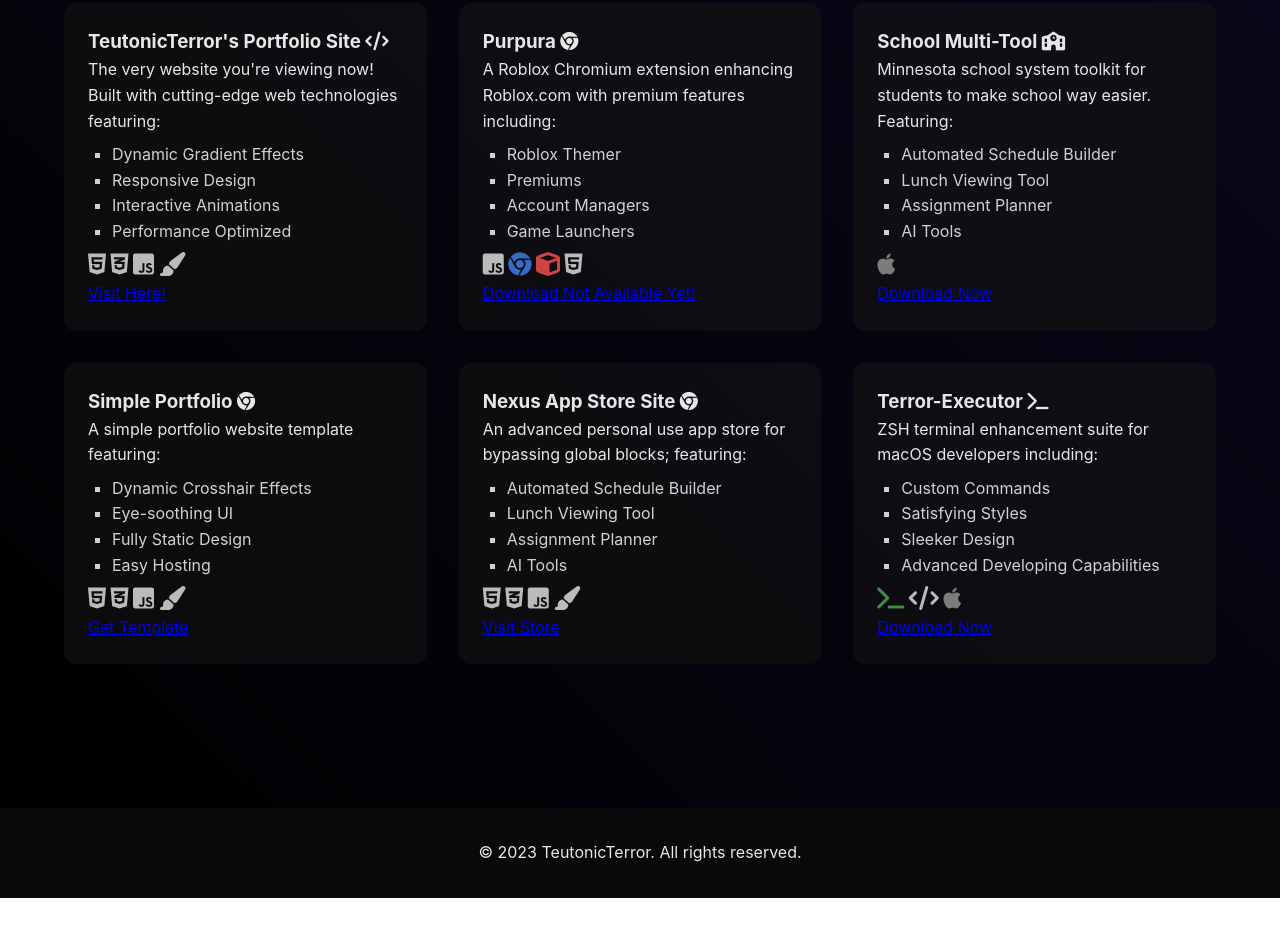
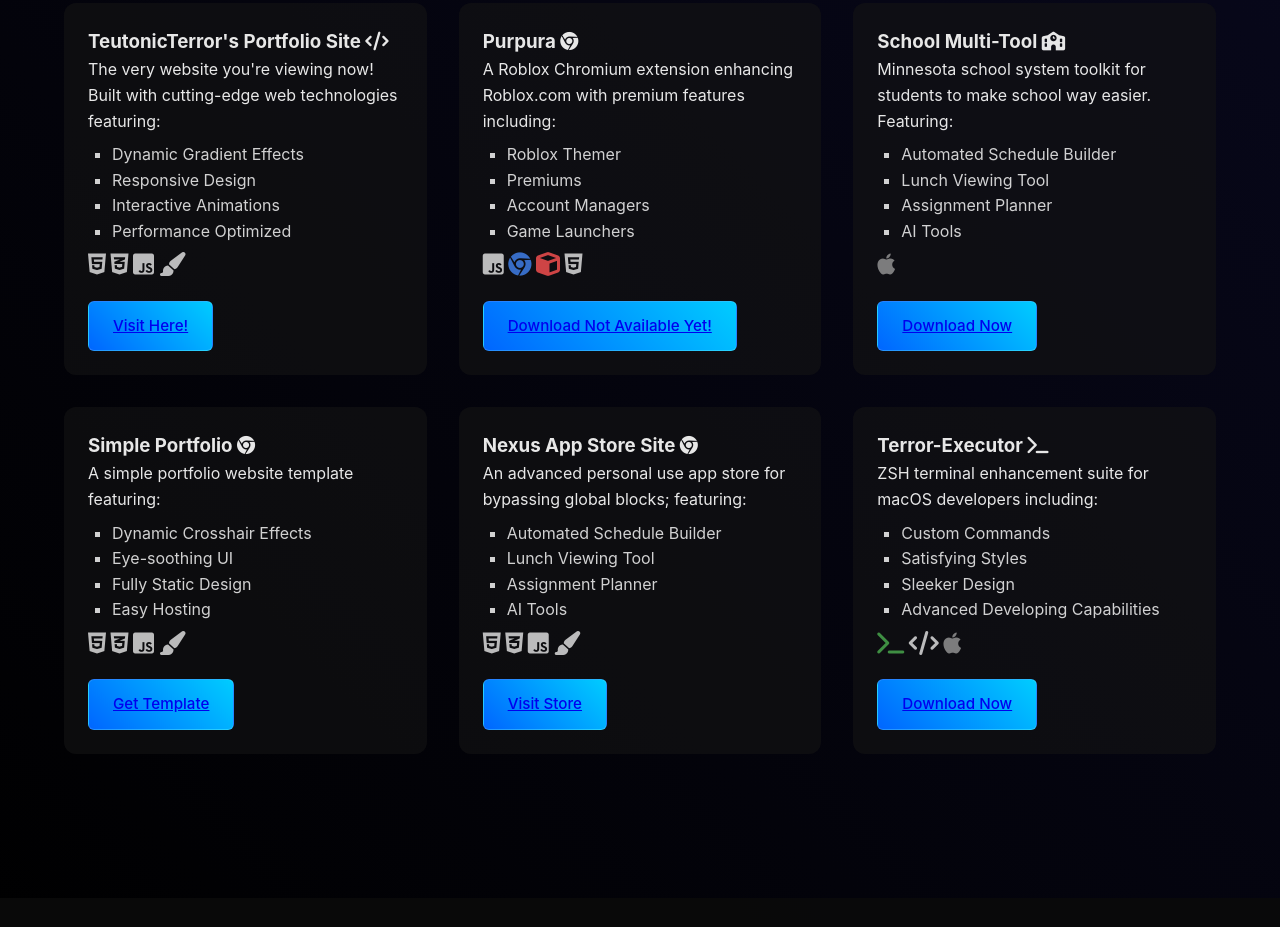
Before and after one commit to TeutonicTerrror/terrorport, a plain HTML site: page index.html in a window 1280 px wide. Shown: the part 883-1810 px from the top of the page. Before the commit the page ends 1781 px from the top, so only its background shows below. Drawn offline with Linux system fonts and the light colour scheme.

Commit message:
Update style.css

```diff
--- a/style.css
+++ b/style.css
@@ -299,6 +299,47 @@
     transform: translateY(-2px);
 }
 
+.project-button {
+    display: inline-flex;
+    align-items: center;
+    gap: 0.5rem;
+    padding: 0.75rem 1.5rem;
+    margin-top: 1.25rem;
+    background: linear-gradient(45deg, var(--accent-1), var(--accent-2));
+    border-radius: 6px;
+    font-weight: 500;
+    font-size: 0.95rem;
+    transition: transform 0.3s cubic-bezier(0.4, 0, 0.2, 1), box-shadow 0.3s ease;
+    border: 1px solid rgba(255, 255, 255, 0.15);
+    position: relative;
+    overflow: hidden;
+}
+
+.project-button::before {
+    content: '';
+    position: absolute;
+    top: 0;
+    left: -100%;
+    width: 100%;
+    height: 100%;
+    background: linear-gradient(
+        120deg,
+        transparent,
+        rgba(255, 255, 255, 0.15),
+        transparent
+    );
+    transition: left 0.6s ease;
+}
+
+.project-button:hover {
+    transform: translateY(-2px);
+    box-shadow: 0 4px 20px rgba(var(--accent-1), 0.25);
+}
+
+.project-button:hover::before {
+    left: 100%;
+}
+
 @keyframes blink {
     0%, 100% { opacity: 1; }
     50% { opacity: 0; }
```
